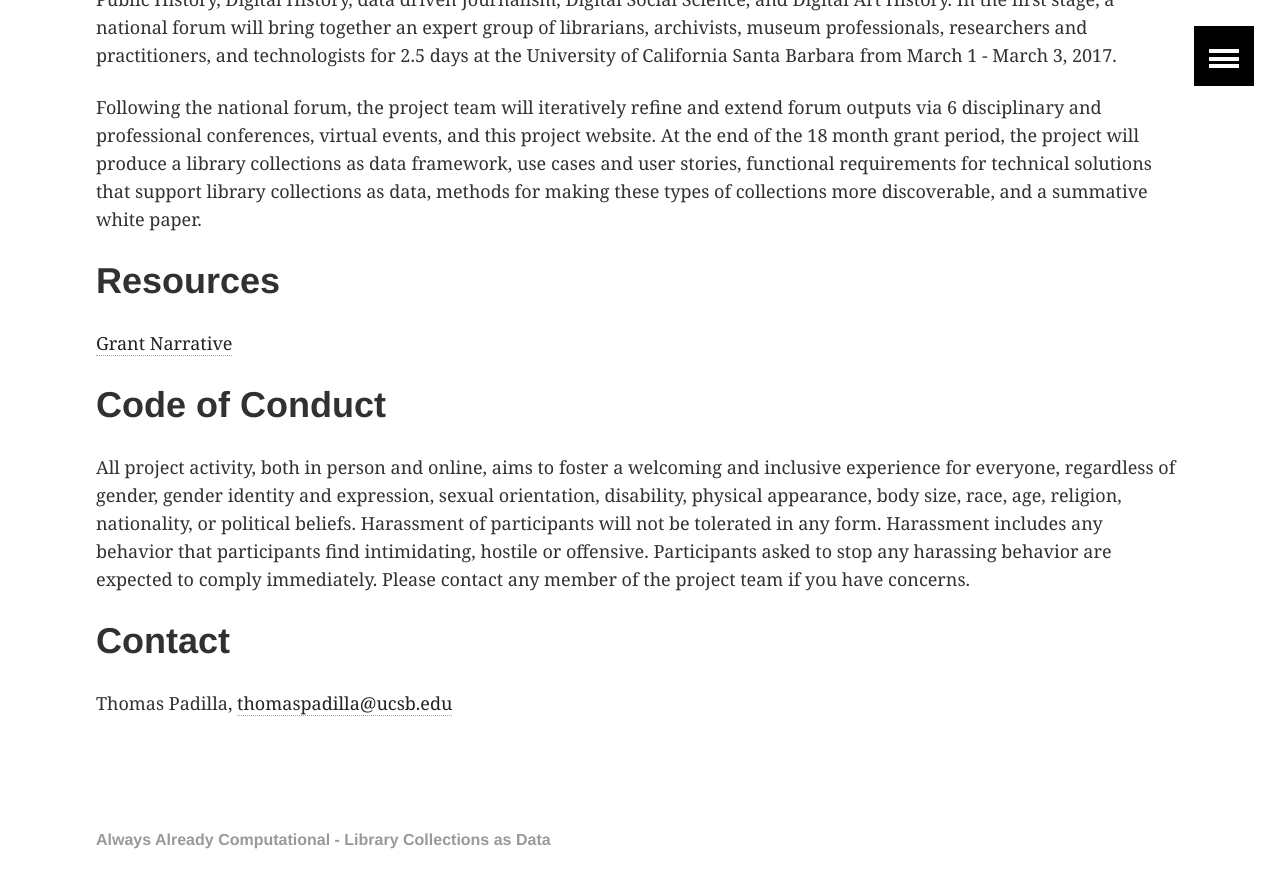
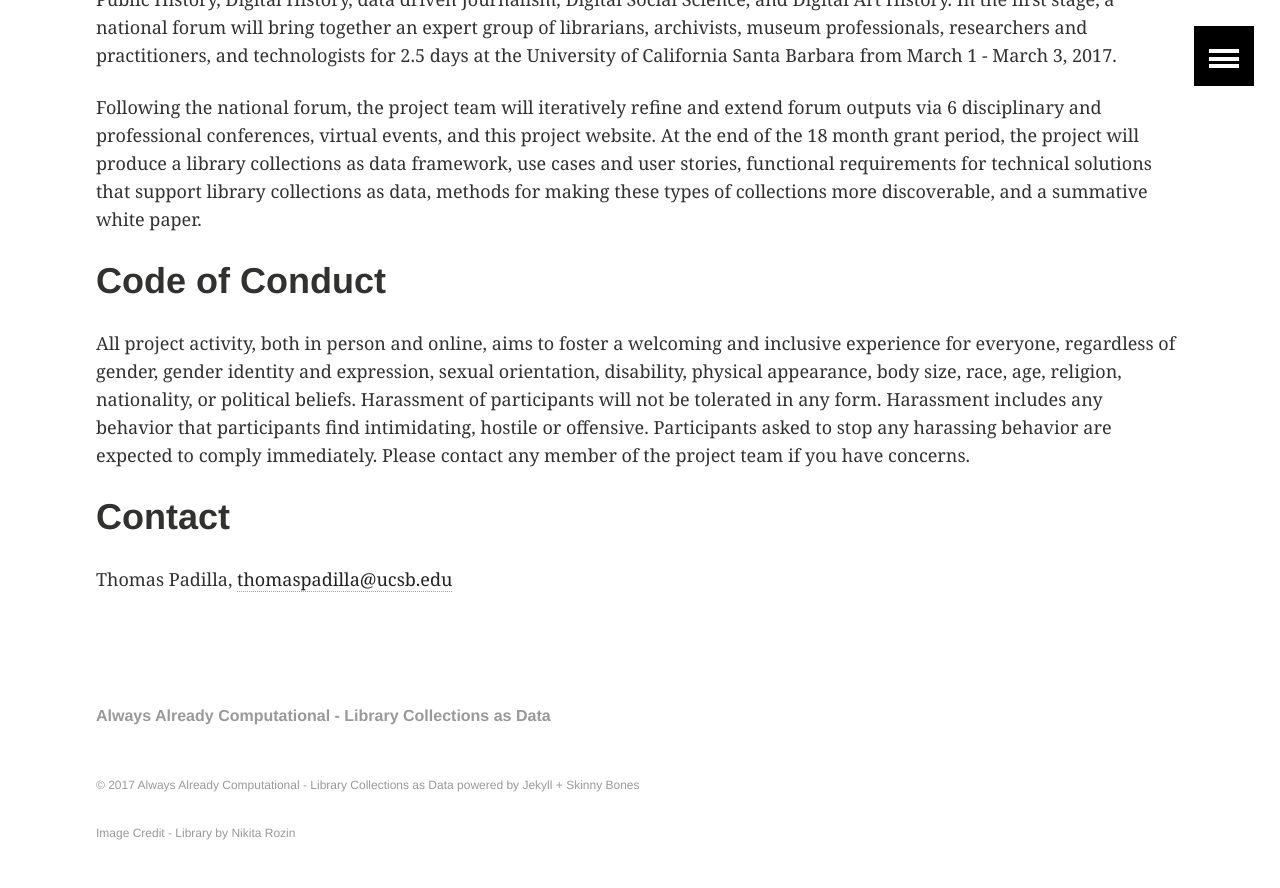
Before and after one commit to collectionsasdata/collectionsasdata.github.io, a Jekyll site: the page built from index.md, in a window 1280 px wide and 900 px high, scrolled down 597 px. Shown: the top 888 px of the window. Built offline with Jekyll 4.4.1, drawn with Linux system fonts in a browser that asks for light colours.

Commit message:
Update index.md

```diff
--- a/index.md
+++ b/index.md
@@ -9,10 +9,6 @@ With support from the Institute of Museum and Library Services, [**Always Alread
 
 Following the national forum, the project team will iteratively refine and extend forum outputs via 6 disciplinary and professional conferences, virtual events, and this project website. At the end of the 18 month grant period, the project will produce a library collections as data framework, use cases and user stories, functional requirements for technical solutions that support library collections as data, methods for making these types of collections more discoverable, and a summative white paper.
 
-# Resources
-
-[Grant Narrative](https://www.imls.gov/sites/default/files/grants/lg-73-16-0096-16/proposals/lg-73-16-0096-16_proposal_documents.pdf)
-
 # Code of Conduct
 
 All project activity, both in person and online, aims to foster a welcoming and inclusive experience for everyone, regardless of gender, gender identity and expression, sexual orientation, disability, physical appearance, body size, race, age, religion, nationality, or political beliefs. Harassment of participants will not be tolerated in any form. Harassment includes any behavior that participants find intimidating, hostile or offensive. Participants asked to stop any harassing behavior are expected to comply immediately. Please contact any member of the project team if you have concerns.
```
